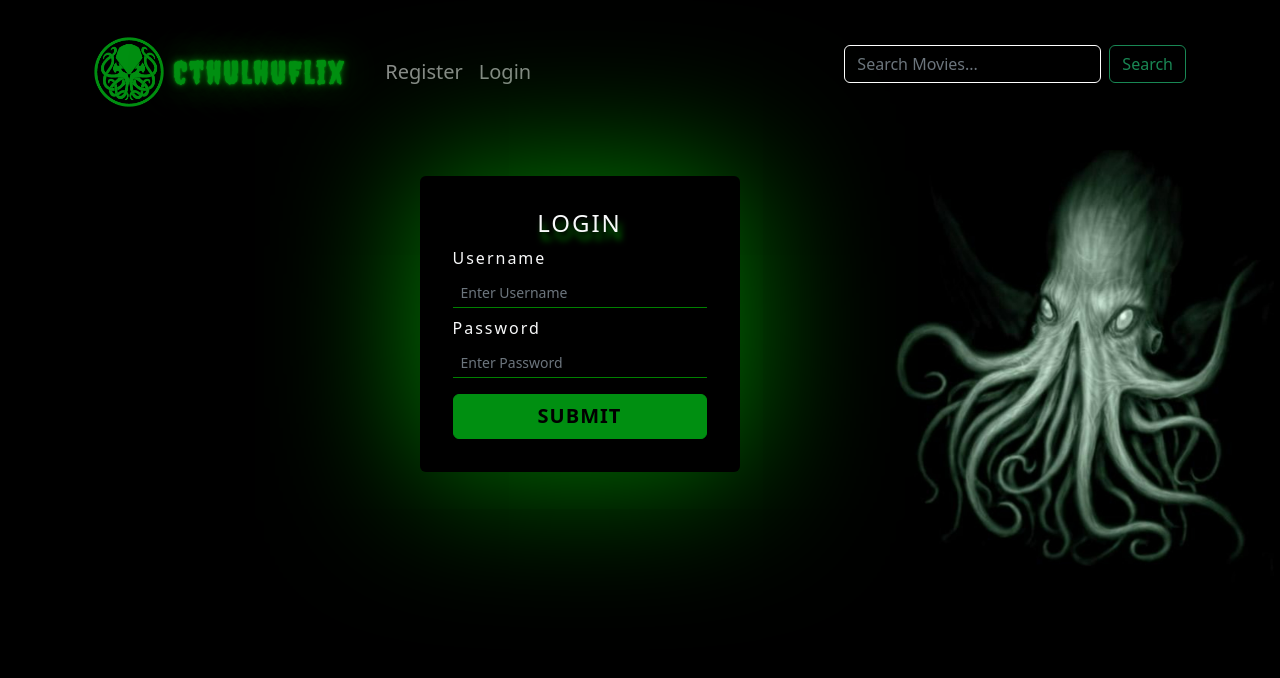
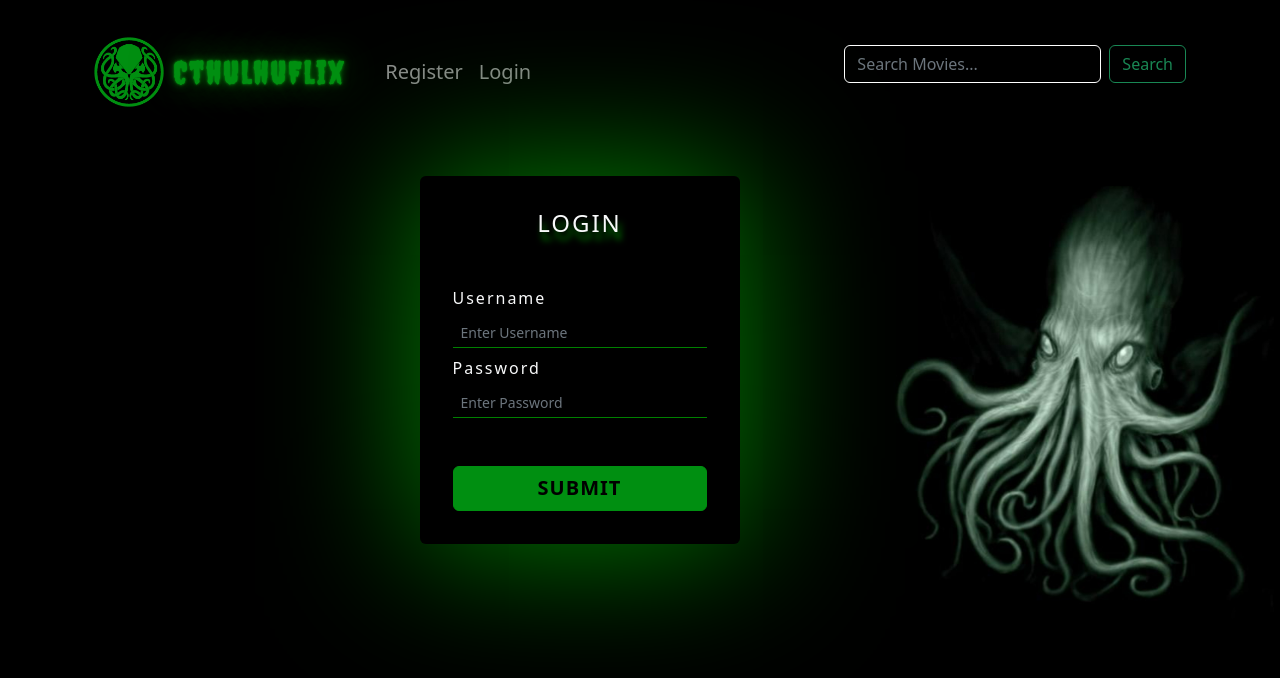
Before and after one commit to stepweaver/myFlix-client, a React (Vite) app: page /login in a window 1280 px wide. Shown: the top 678 px of the page. Built offline with nearby package versions, Linux system fonts and the light colour scheme.

Commit message:
Update login-view.jsx
add space between title and submit button

```diff
--- a/src/components/login-view/login-view.jsx
+++ b/src/components/login-view/login-view.jsx
@@ -43,7 +43,7 @@ export const LoginView = ({ onLoggedIn }) => {
       <Card.Body>
         <Card.Title className='text-center fs-4 card-title text-uppercase'>Login</Card.Title>
         <Form onSubmit={handleSubmit}>
-          <Form.Group controlId='loginUsername' className='input-group-sm mt-2'>
+          <Form.Group controlId='loginUsername' className='input-group-sm mt-5'>
             <Form.Label>Username</Form.Label>
             <Form.Control
               type='text'
@@ -67,7 +67,7 @@ export const LoginView = ({ onLoggedIn }) => {
             />
           </Form.Group>
           <Button
-            className='mt-3 text-uppercase w-100 fw-bold fs-5'
+            className='mt-5 text-uppercase w-100 fw-bold fs-5'
             type='submit'
           >
             Submit
```
